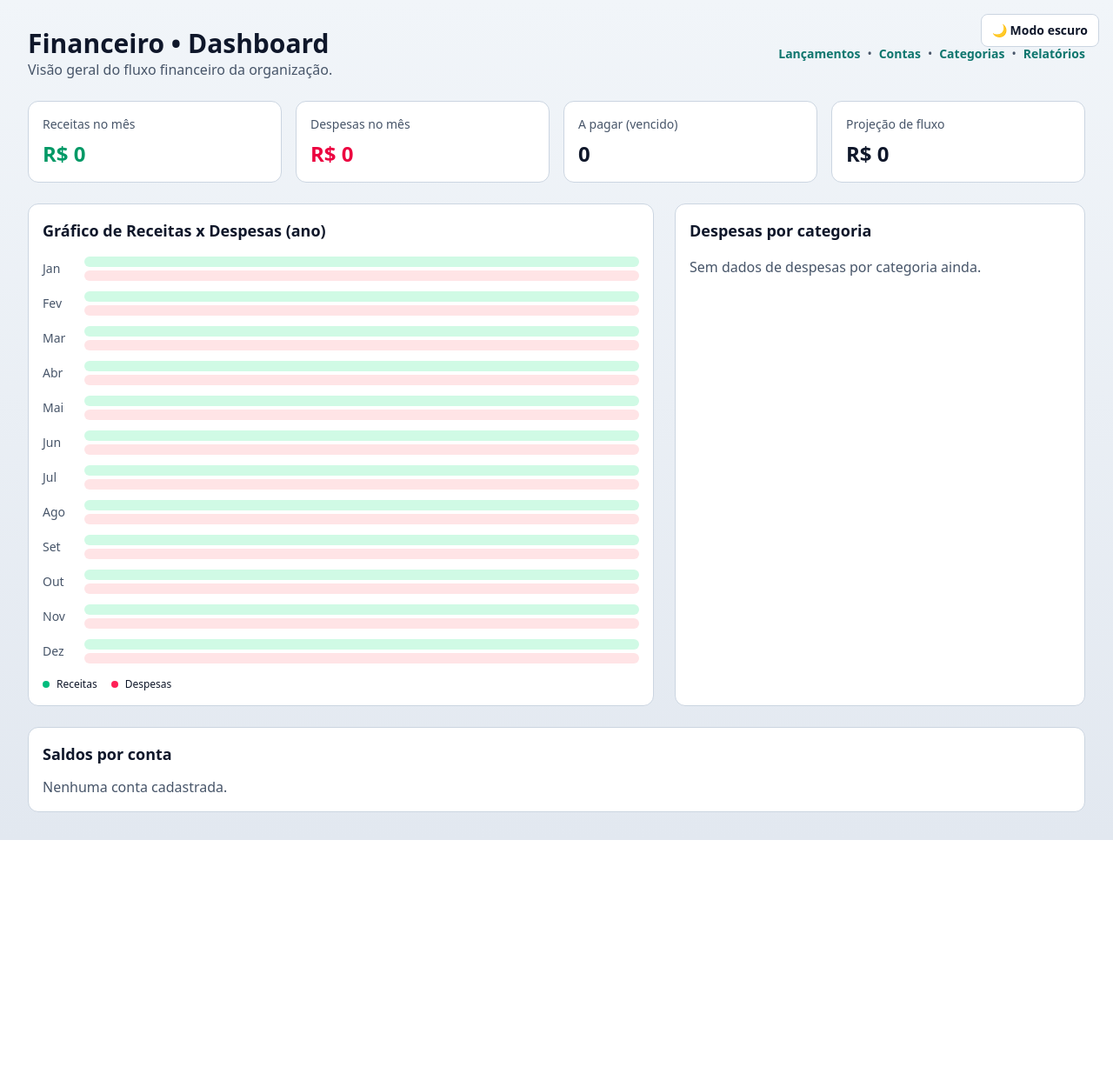
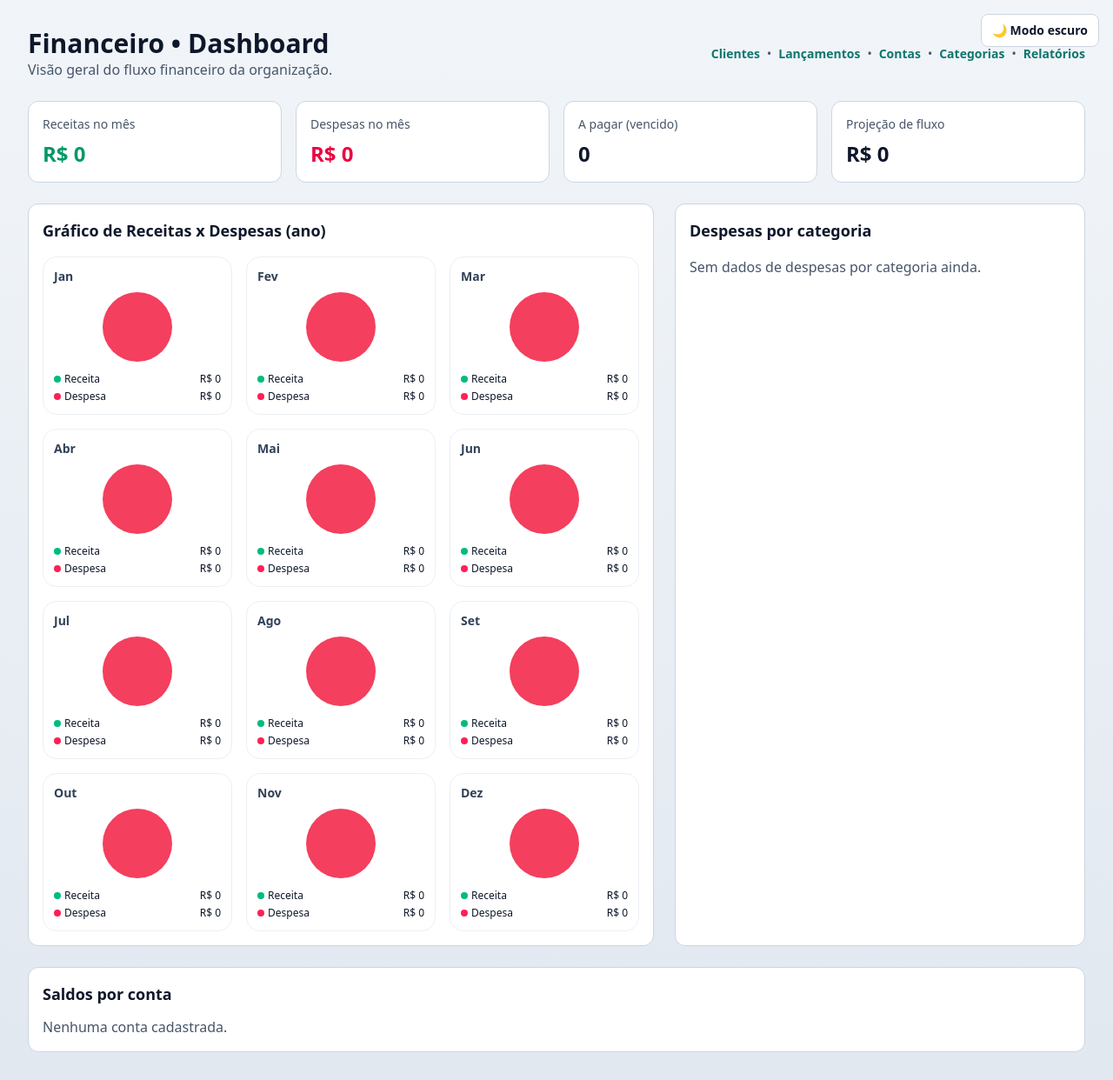
Before and after one commit to Calebe777/IA-juridica, a Django app: page /financeiro/ in a window 1280 px wide. Shown: the whole page at 87% size. Before the commit the page ends 966 px from the top, so only its background shows below. Run offline with Django 5.2, Linux system fonts and the light colour scheme; the visitor is signed in with stand-in values (Sample User, id 1); data comes from the database, SQL or seed files in the repository; data that the repository does not hold is empty.

Commit message:
Melhora busca de clientes e gráficos do dashboard financeiro

```diff
--- a/arcabe3-completo-master/financeiro/templates/financeiro/dashboard.html
+++ b/arcabe3-completo-master/financeiro/templates/financeiro/dashboard.html
@@ -8,6 +8,8 @@
             <p class="theme-muted">Visão geral do fluxo financeiro da organização.</p>
         </div>
         <nav class="flex flex-wrap items-center gap-2 text-sm">
+            <a class="theme-link" href="{% url 'clientes' %}">Clientes</a>
+            <span class="theme-muted">•</span>
             <a class="theme-link" href="{% url 'financeiro_lancamentos' %}">Lançamentos</a>
             <span class="theme-muted">•</span>
             <a class="theme-link" href="{% url 'financeiro_contas' %}">Contas</a>
@@ -42,24 +44,17 @@
             <div class="mb-4 flex items-center justify-between">
                 <h2 class="text-lg font-semibold">Gráfico de Receitas x Despesas (ano)</h2>
             </div>
-            <div class="space-y-3">
+            <div class="grid gap-4 sm:grid-cols-2 xl:grid-cols-3">
                 {% for item in monthly_series %}
-                    <div class="grid grid-cols-[40px_1fr] items-center gap-2 text-sm">
-                        <span class="theme-muted">{{ item.label }}</span>
-                        <div class="space-y-1">
-                            <div class="h-3 rounded-full bg-emerald-100">
-                                <div class="h-3 rounded-full bg-emerald-500" style="width:{% widthratio item.receita max_ano 100 %}%;"></div>
-                            </div>
-                            <div class="h-3 rounded-full bg-rose-100">
-                                <div class="h-3 rounded-full bg-rose-500" style="width:{% widthratio item.despesa max_ano 100 %}%;"></div>
-                            </div>
+                    <div class="rounded-2xl border border-slate-200/70 p-3">
+                        <p class="mb-2 text-sm font-semibold text-slate-700">{{ item.label }}</p>
+                        <div class="mx-auto h-20 w-20 rounded-full" style="background: conic-gradient(#10b981 0% {% widthratio item.receita max_ano 100 %}%, #f43f5e {% widthratio item.receita max_ano 100 %}% 100%);"></div>
+                        <div class="mt-3 space-y-1 text-xs">
+                            <p class="flex items-center justify-between"><span class="inline-flex items-center gap-1"><span class="h-2 w-2 rounded-full bg-emerald-500"></span>Receita</span><span>R$ {{ item.receita }}</span></p>
+                            <p class="flex items-center justify-between"><span class="inline-flex items-center gap-1"><span class="h-2 w-2 rounded-full bg-rose-500"></span>Despesa</span><span>R$ {{ item.despesa }}</span></p>
                         </div>
                     </div>
                 {% endfor %}
-            </div>
-            <div class="mt-4 flex gap-4 text-xs">
-                <span class="inline-flex items-center gap-2"><span class="h-2 w-2 rounded-full bg-emerald-500"></span>Receitas</span>
-                <span class="inline-flex items-center gap-2"><span class="h-2 w-2 rounded-full bg-rose-500"></span>Despesas</span>
             </div>
         </article>
 
--- a/arcabe3-completo-master/usuarios/views.py
+++ b/arcabe3-completo-master/usuarios/views.py
@@ -6,6 +6,7 @@ from django.contrib import messages
 from django.contrib.auth import authenticate
 from django.contrib import auth
 from django.contrib.auth.decorators import login_required
+from django.db.models import Q
 from .models import Cliente, Documentos, get_or_create_user_organization
 from ia.agents import JuriAi
 
@@ -62,6 +63,10 @@ def clientes(request):
 
     if request.method == 'GET':
         clientes = Cliente.objects.filter(organizacao=organizacao)
+        busca = request.GET.get('q', '').strip()
+        if busca:
+            clientes = clientes.filter(Q(nome__icontains=busca) | Q(email__icontains=busca))
+
         clientes_ativos = clientes.filter(status=True).count()
 
         return render(
@@ -71,6 +76,7 @@ def clientes(request):
                 'clientes': clientes,
                 'clientes_ativos': clientes_ativos,
                 'clientes_inativos': clientes.count() - clientes_ativos,
+                'busca': busca,
             },
         )
     elif request.method == 'POST':
```
Also changed, not shown: arcabe3-completo-master/usuarios/templates/clientes.html (+22 -0 lines).
